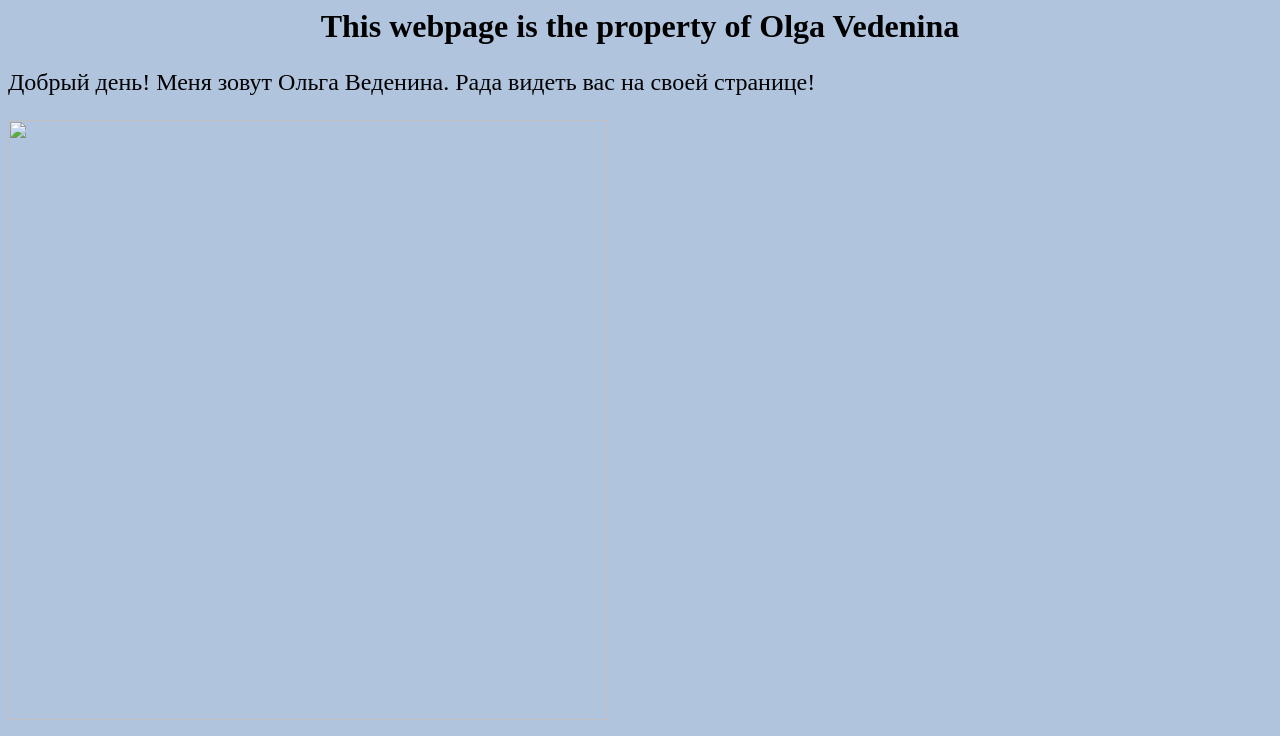
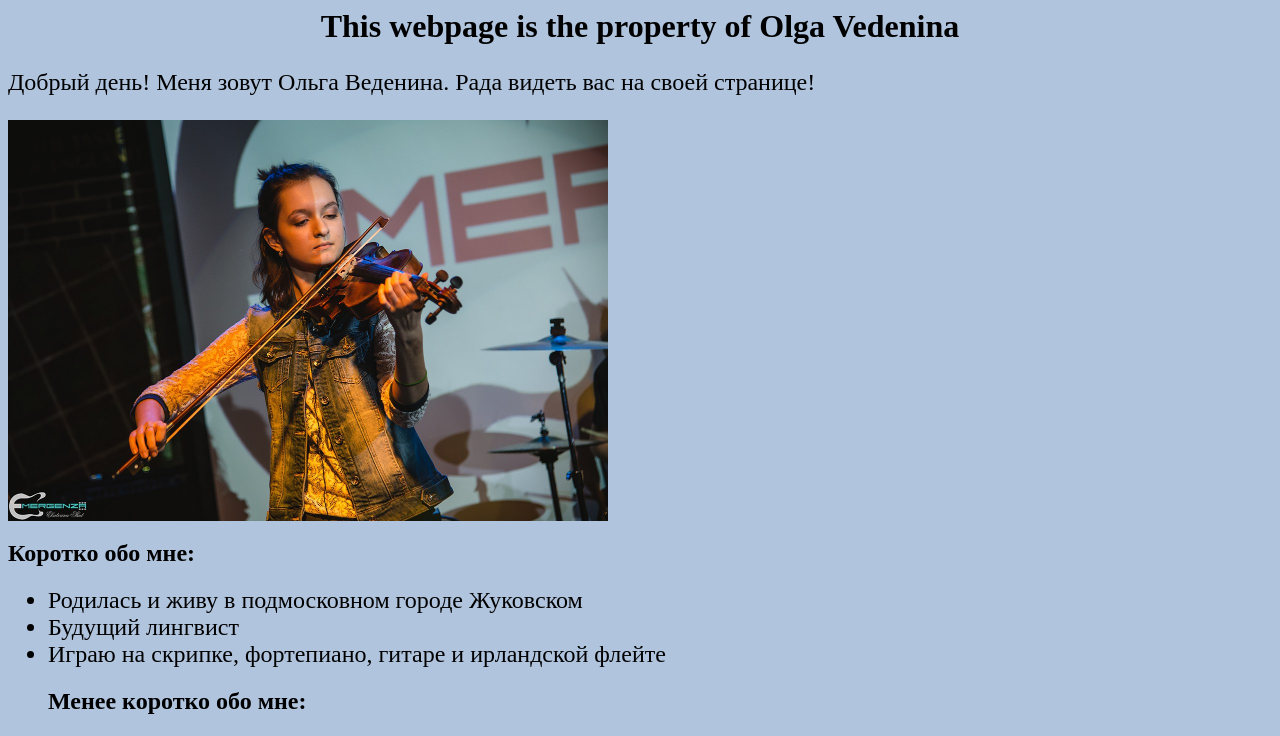
Before and after one commit to olgavedenina/olgavedenina.github.io, a plain HTML site: page index.html in a window 1280 px wide. Shown: the top 736 px of the page. Drawn offline with Linux system fonts and the light colour scheme; files whose address does not match are found by name.

Commit message:
Update index.html

```diff
--- a/index.html
+++ b/index.html
@@ -8,7 +8,7 @@
 <body>
 <h1 align="center">This webpage is the property of Olga Vedenina </h1>
 <p>Добрый день! Меня зовут Ольга Веденина. Рада видеть вас на своей странице! </p>
-<img src = "resources\KILI2.jpg" href align="center">
+<img src = "C:\Users\asuss\olgavedenina\KILI2.jpg" href align="center">
 <h2>Коротко обо мне: </h2>
 <ul>
 <li>Родилась и живу в подмосковном городе Жуковском </li>
```
